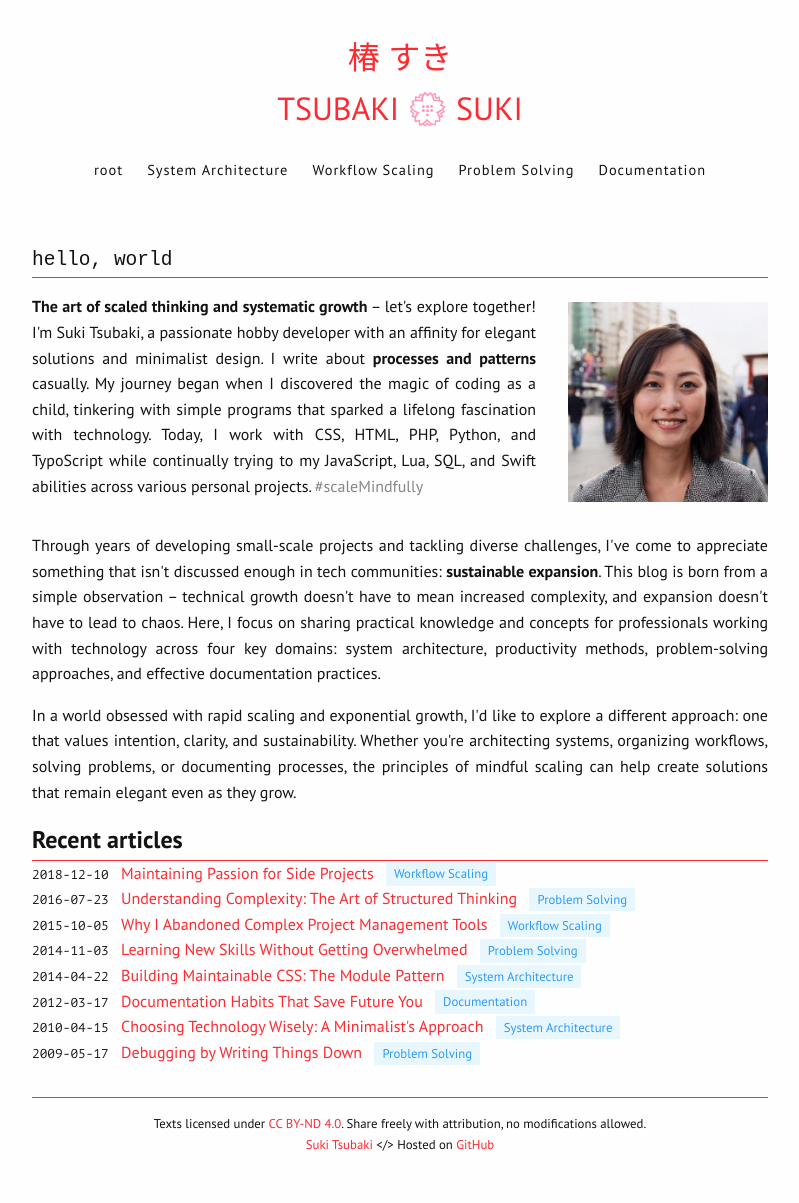
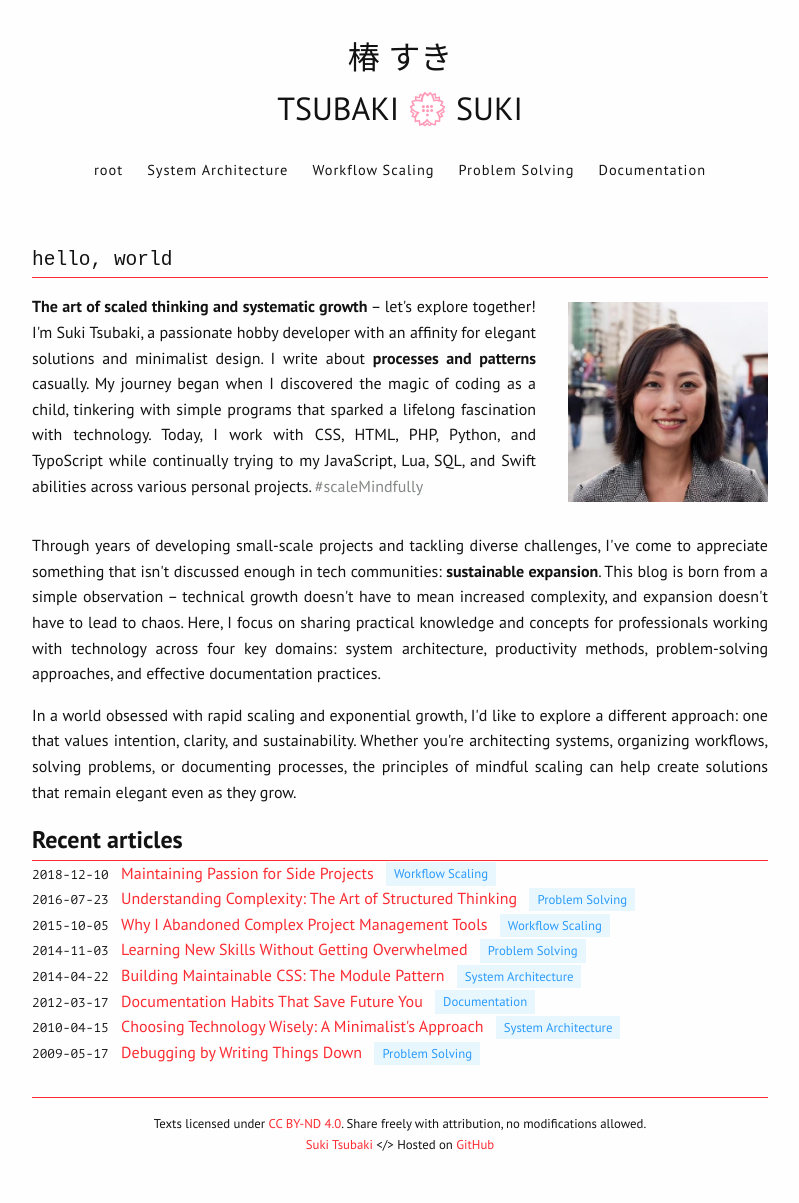
Before and after one commit to sukitsubaki/sukitsubaki.github.io, a Jekyll site: the page built from index.html, in a window 1280 px wide. Shown: the whole page, without its empty margins (240-1039 px from the left). Built offline with Jekyll 4.4.1, drawn with Linux system fonts in a browser that asks for light colours.

Commit message:
Update styles.css

```diff
--- a/assets/css/styles.css
+++ b/assets/css/styles.css
@@ -102,6 +102,12 @@ body {
 
 p {
     margin: 1rem 0;
+}
+
+header a,
+header a:hover {
+    color: inherit;
+    text-decoration: none;
 }
 
 h1,
```
